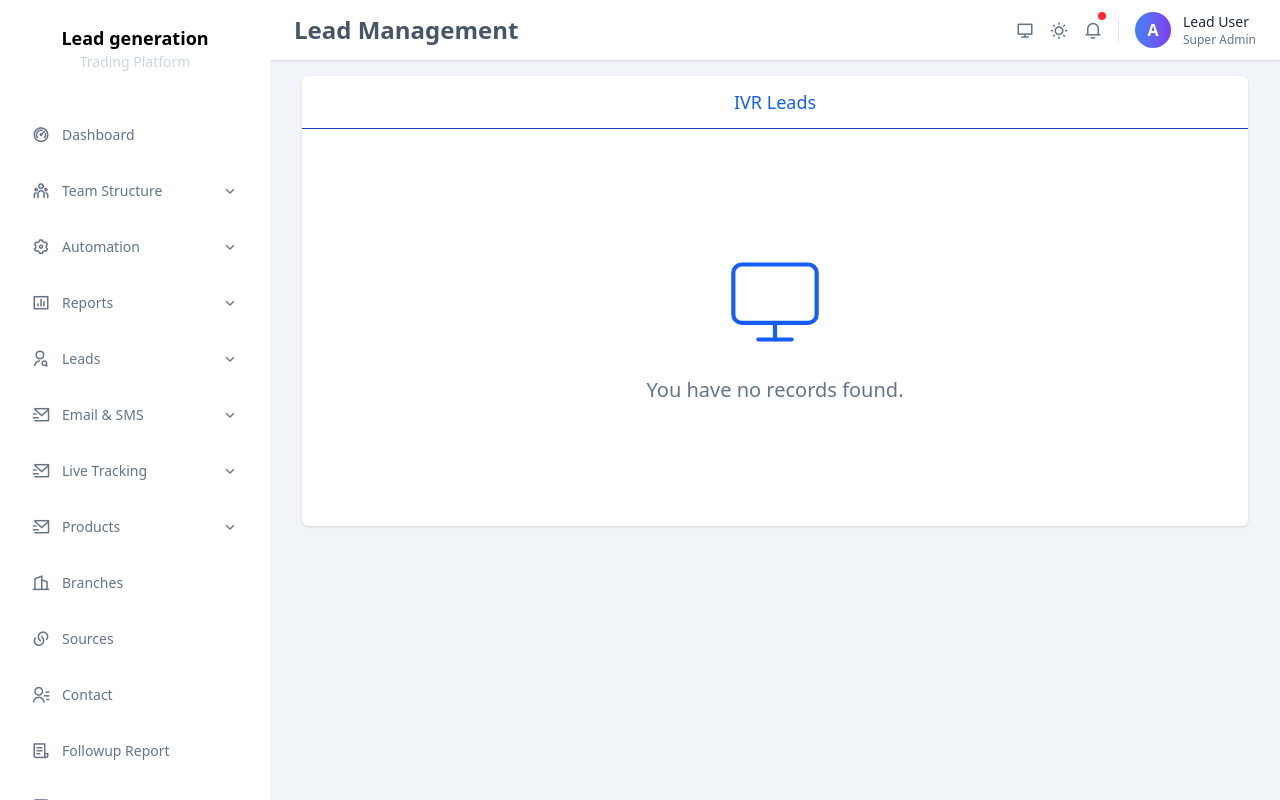
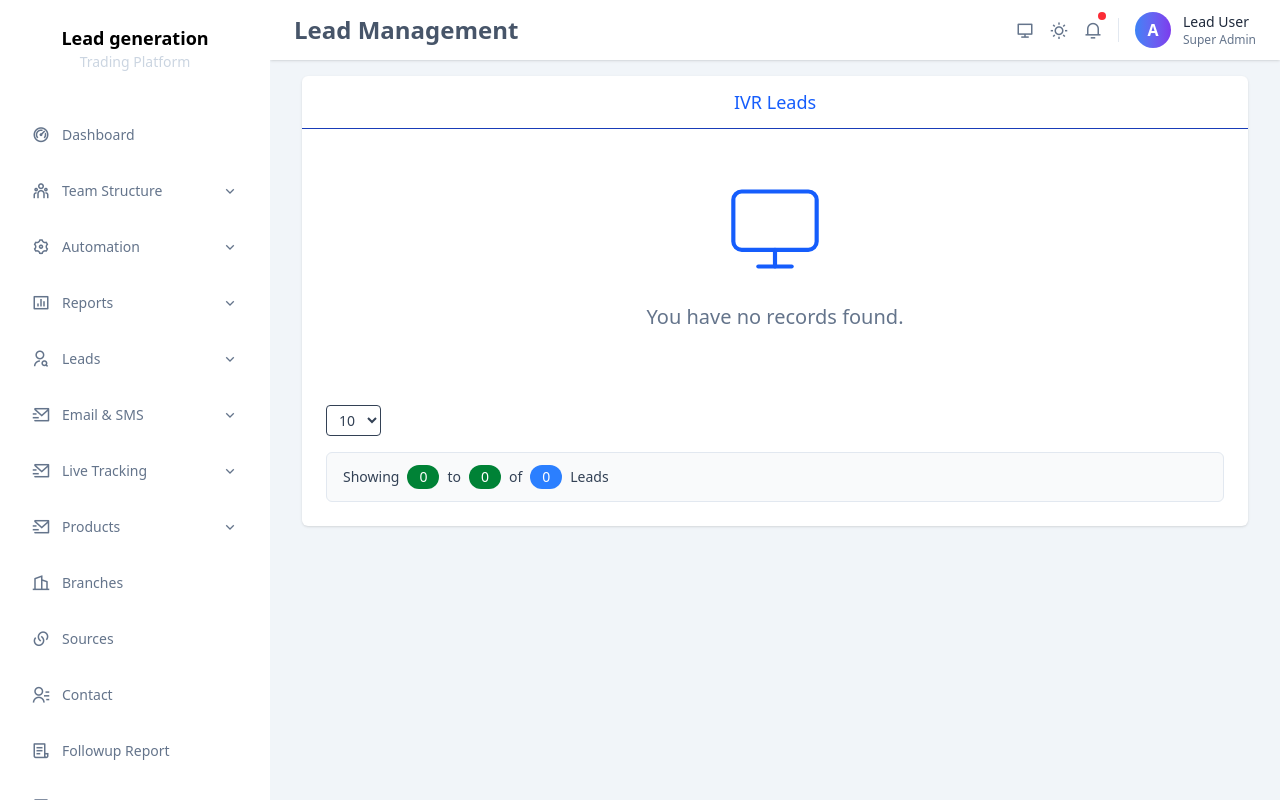
Before and after one commit to arunchakrawarti/crm-vc-dialor, a Next.js app: page /ivr-leads in a window 1280 px wide. Built offline with nearby package versions, Linux system fonts and the light colour scheme.

Commit message:
feat:completed is ivr module

```diff
--- a/src/components/pages/ivr-leads/IvrLeads.jsx
+++ b/src/components/pages/ivr-leads/IvrLeads.jsx
@@ -1,6 +1,7 @@
 "use client";
 import React from "react";
 import { Monitor } from "lucide-react";
+import RecordStatus from "@/components/common/RecordStatus";
 
 const IvrLeads = () => {
   return (
@@ -19,7 +20,13 @@ const IvrLeads = () => {
           You have no records found.
         </p>
       </div>
-
+<div className="p-2">
+        <RecordStatus
+          totalItems={0}
+          label="Leads"
+          showNumbers={false}
+        />
+      </div>
     </div>
   );
 };
```
